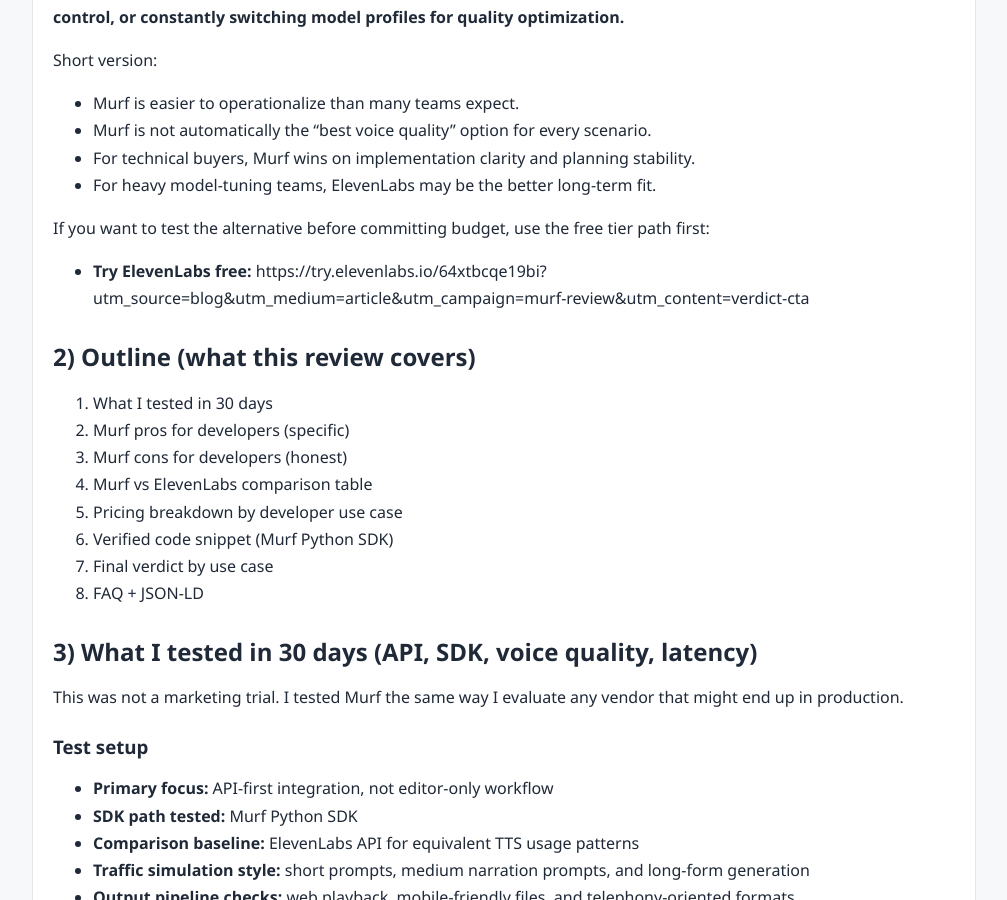
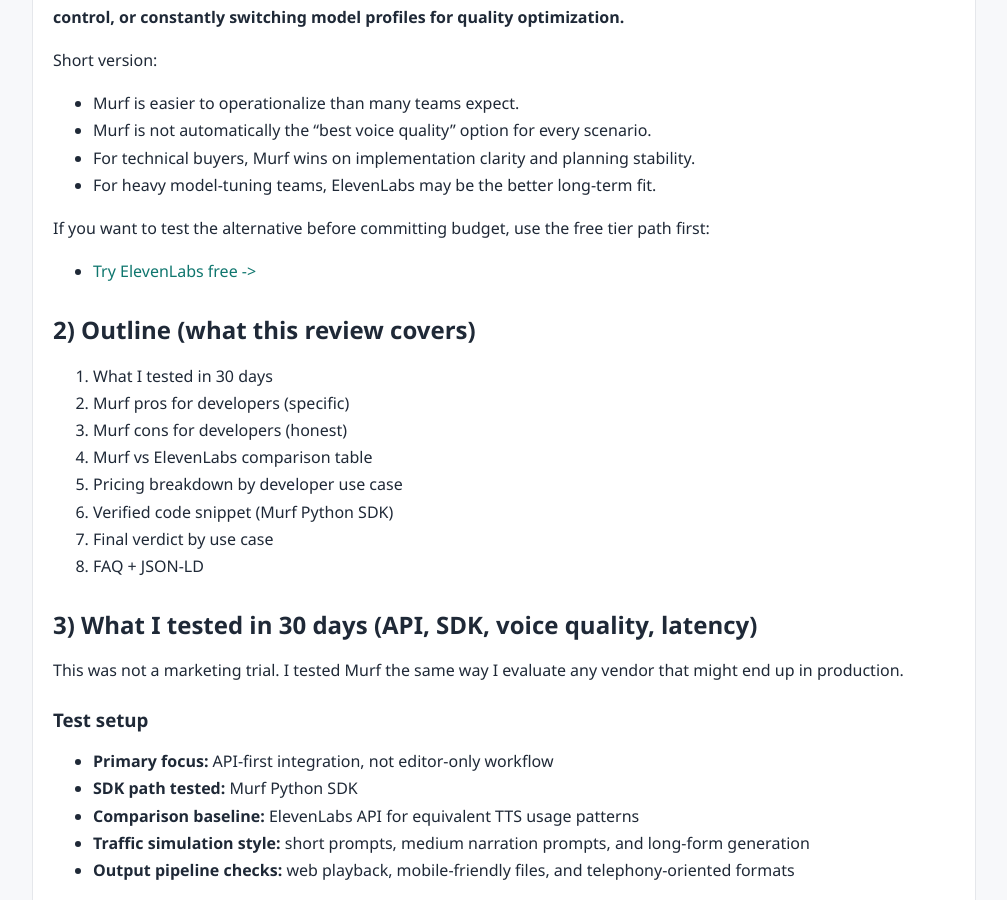
Before and after one commit to PNBachDuong/ai-tools-review, a Jekyll site: the page built from murf-ai-honest-review-after-30-days-is-it-worth-it-for-developers.md, in a window 1280 px wide and 900 px high, scrolled down 605 px. Shown: the whole window, without its empty margins (136-1143 px from the left). Built offline with Jekyll 4.4.1, drawn with Linux system fonts in a browser that asks for light colours; some of the changed text lies outside the part shown.

Commit message:
content: fix non-clickable ElevenLabs CTA links

```diff
--- a/murf-ai-honest-review-after-30-days-is-it-worth-it-for-developers.md
+++ b/murf-ai-honest-review-after-30-days-is-it-worth-it-for-developers.md
@@ -78,7 +78,7 @@
 
 If you want to test the alternative before committing budget, use the free tier path first:
 
-- **Try ElevenLabs free:** https://try.elevenlabs.io/64xtbcqe19bi?utm_source=blog&utm_medium=article&utm_campaign=murf-review&utm_content=verdict-cta
+- [Try ElevenLabs free ->](https://try.elevenlabs.io/64xtbcqe19bi?utm_source=blog&utm_medium=article&utm_campaign=murf-review&utm_content=verdict-cta)
 
 ## 2) Outline (what this review covers)
 
@@ -235,7 +235,7 @@
 
 If you want to compare both quickly before paying for annual commitments:
 
-- **Try ElevenLabs free:** https://try.elevenlabs.io/64xtbcqe19bi?utm_source=blog&utm_medium=article&utm_campaign=murf-review&utm_content=verdict-cta
+- [Try ElevenLabs free ->](https://try.elevenlabs.io/64xtbcqe19bi?utm_source=blog&utm_medium=article&utm_campaign=murf-review&utm_content=verdict-cta)
 
 ## 7) Pricing breakdown for developer use cases
 
@@ -375,7 +375,7 @@
 
 For a low-risk alternative test path before final commitment:
 
-- **Start with ElevenLabs free tier:** https://try.elevenlabs.io/64xtbcqe19bi?utm_source=blog&utm_medium=article&utm_campaign=murf-review&utm_content=verdict-cta
+- [Start with ElevenLabs free tier ->](https://try.elevenlabs.io/64xtbcqe19bi?utm_source=blog&utm_medium=article&utm_campaign=murf-review&utm_content=verdict-cta)
 
 Bottom line: Murf is a practical engineering buy for many developer teams. It is not a universal winner, but it is often the fastest route to stable production value.
 
```
Also changed, not shown: how-to-create-technical-product-demos-with-synthesia-no-camera-needed.md (+1 -1 lines).
